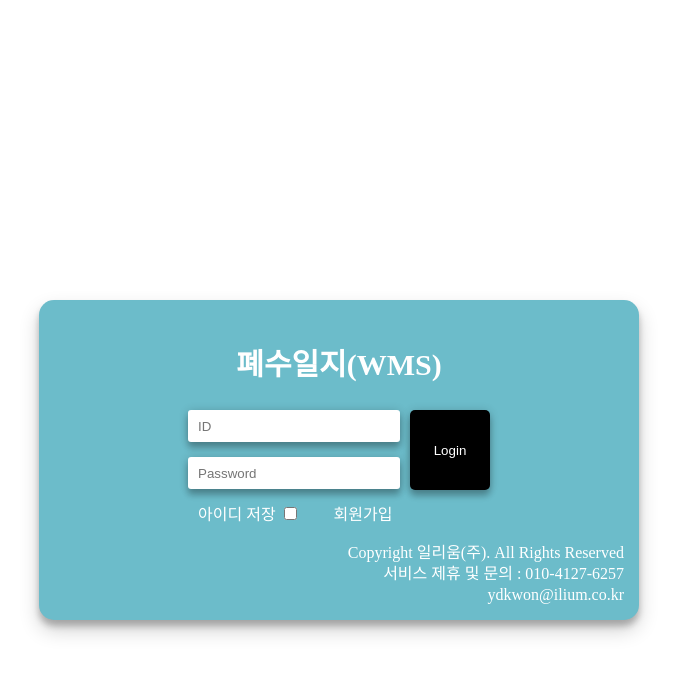
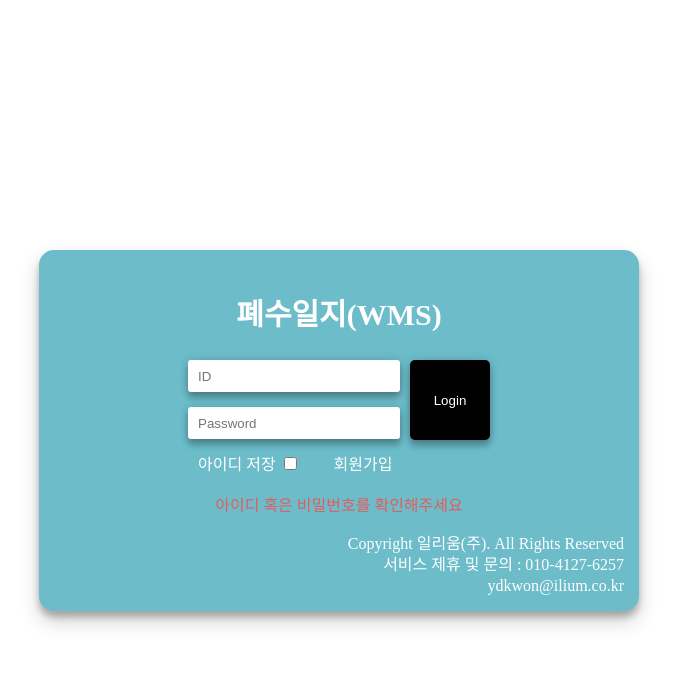
Before and after one commit to Hellol77/paesu, a Django app: template refactors_ilium/templates/index.html in a window 1280 px wide. Shown: the top 675 px of the page, without its empty margins (301-978 px from the left). Run offline with Django 4.2, Linux system fonts and the light colour scheme; the template is opened without the code that fills it, so the values that code supplies are empty; parts of the project's set-up code (start-up, migrations or seed data) failed here and were passed over; some libraries are stand-ins or nearby versions.

Commit message:
feat: 로그인 에러 메시지 추가

```diff
--- a/refactors_ilium/static/css/index.css
+++ b/refactors_ilium/static/css/index.css
@@ -8,10 +8,10 @@
   max-width: 600px;
   background-color: #6cbcca;
   color: white;
-  height: 320px;
-  margin-top: 300px;
+  margin-top: 250px;
   border-radius: 15px;
   box-shadow: 0 10px 20px rgba(0, 0, 0, 0.19), 0 6px 6px rgba(0, 0, 0, 0.23);
+  padding-bottom: 15px;
 }
 .login_box .login_title {
   font-weight: bold;
@@ -63,4 +63,9 @@ a {
   margin-left: 30px;
 }
 
+.login_fail {
+  color: rgb(227, 93, 93);
+  margin-top: 25px;
+}
+
 /*# sourceMappingURL=index.css.map */
--- a/refactors_ilium/static/js/list.js
+++ b/refactors_ilium/static/js/list.js
@@ -60,6 +60,8 @@ function createInitialSoundOptions() {
   }
 }
 createInitialSoundOptions();
+
+// 데이터
 const data = [
   "가게",
   "가구",
@@ -115,7 +117,6 @@ select1.addEventListener("change", () => {
     }
   } else {
     // 초성으로 필터링된 경우
-    console.log("wefwe");
     const filteredData = filterDataByInitial(initial);
     select2.innerHTML = "";
     for (const item of filteredData) {
--- a/refactors_ilium/templates/index.html
+++ b/refactors_ilium/templates/index.html
@@ -29,6 +29,8 @@
         <input type="checkbox" id="checkId" />
         <a href="/templates/register.html">회원가입</a>
       </form>
+      <!-- 비밀번호 확인 메시지 -->
+      <div class="login_fail">아이디 혹은 비밀번호를 확인해주세요</div>
       <div class="info">
         Copyright 일리움(주). All Rights Reserved
         <br />
```
